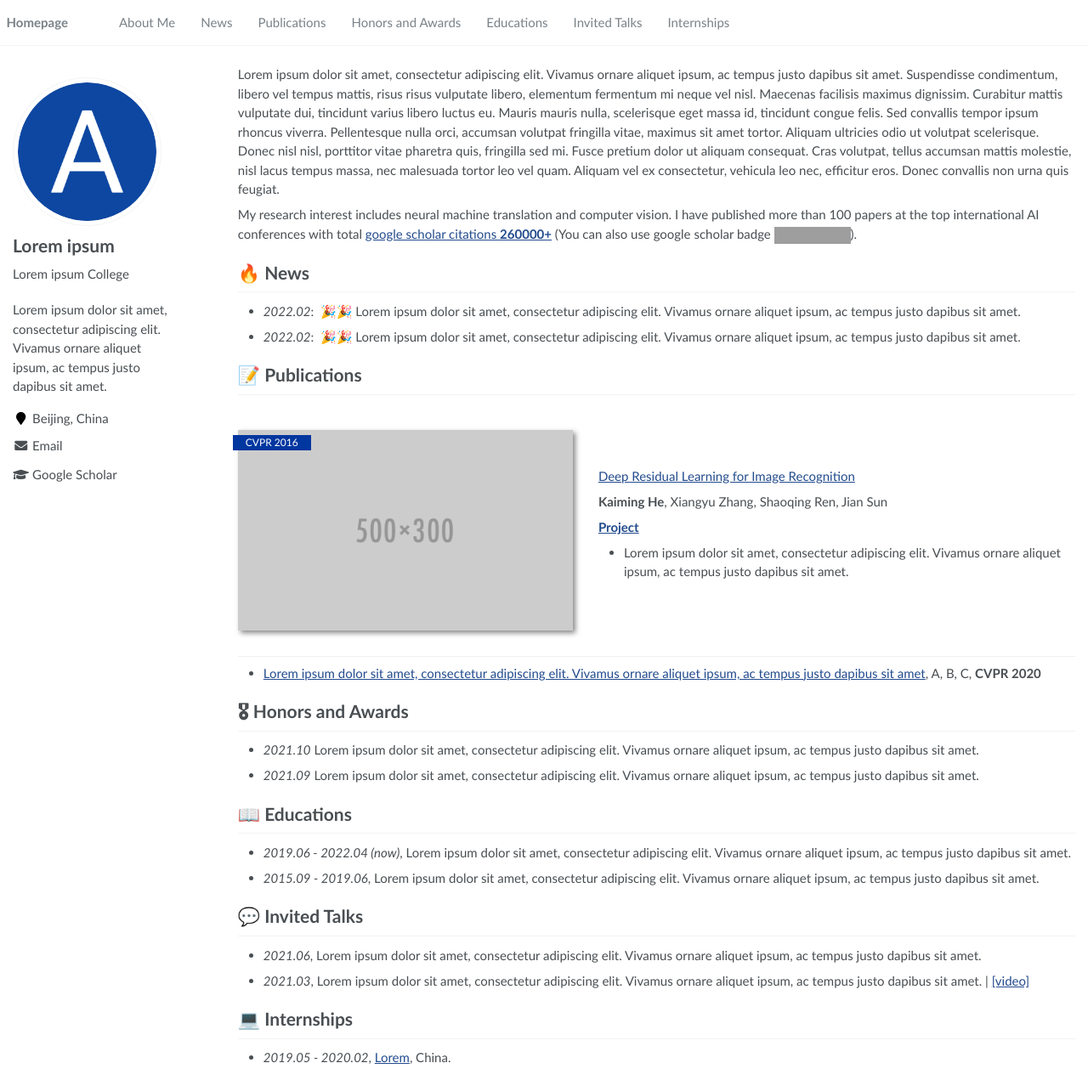
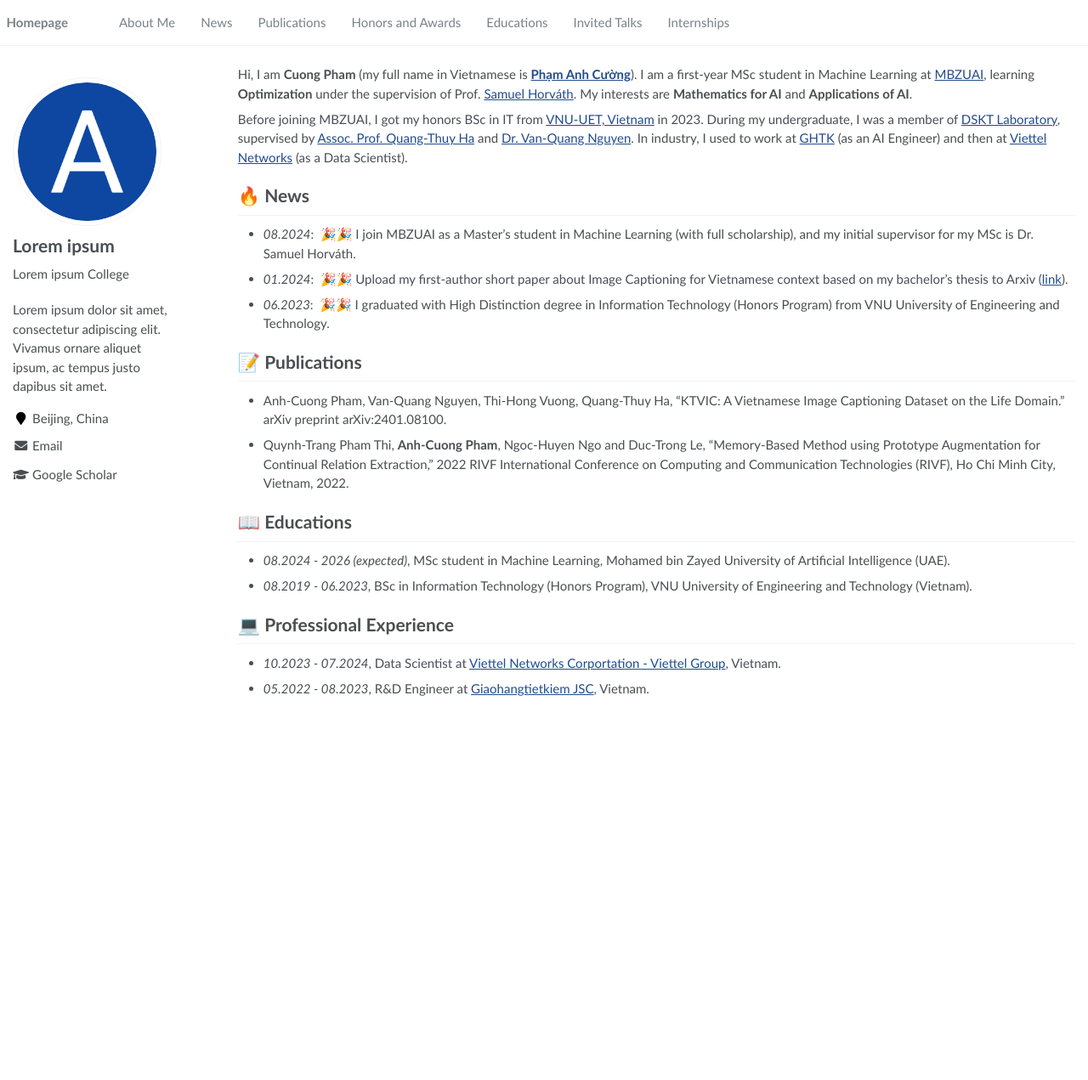
Before and after one commit to pacman-ctm/pacman-ctm.github.io, a Jekyll site: the page built from _pages/about.md, in a window 1280 px wide and 1271 px high. Shown: the whole window at 85% size. Built offline with Jekyll 4.4.1, drawn with Linux system fonts in a browser that asks for light colours; grey boxes are pictures that could not be loaded.

Commit message:
fix about v1

```diff
--- a/_pages/about.md
+++ b/_pages/about.md
@@ -17,18 +17,27 @@ redirect_from:
 
 <span class='anchor' id='about-me'></span>
 
-Lorem ipsum dolor sit amet, consectetur adipiscing elit. Vivamus ornare aliquet ipsum, ac tempus justo dapibus sit amet. Suspendisse condimentum, libero vel tempus mattis, risus risus vulputate libero, elementum fermentum mi neque vel nisl. Maecenas facilisis maximus dignissim. Curabitur mattis vulputate dui, tincidunt varius libero luctus eu. Mauris mauris nulla, scelerisque eget massa id, tincidunt congue felis. Sed convallis tempor ipsum rhoncus viverra. Pellentesque nulla orci, accumsan volutpat fringilla vitae, maximus sit amet tortor. Aliquam ultricies odio ut volutpat scelerisque. Donec nisl nisl, porttitor vitae pharetra quis, fringilla sed mi. Fusce pretium dolor ut aliquam consequat. Cras volutpat, tellus accumsan mattis molestie, nisl lacus tempus massa, nec malesuada tortor leo vel quam. Aliquam vel ex consectetur, vehicula leo nec, efficitur eros. Donec convallis non urna quis feugiat.
+Hi, I am <strong>Cuong Pham</strong> (my full name in Vietnamese is <a href="https://translate.google.com/?sl=vi&tl=en&text=Ph%E1%BA%A1m%20Anh%20C%C6%B0%E1%BB%9Dng&op=translate"><strong>Phạm Anh Cường</strong></a>). I am a first-year MSc student in Machine Learning at <a href="https://mbzuai.ac.ae/">MBZUAI</a>, learning <strong>Optimization</strong> under the supervision of Prof. <a href="https://sites.google.com/view/samuelhorvath">Samuel Horváth</a>. My interests are <strong>Mathematics for AI</strong> and <strong>Applications of AI</strong>.
 
-My research interest includes neural machine translation and computer vision. I have published more than 100 papers at the top international AI conferences with total <a href='https://scholar.google.com/citations?user=DhtAFkwAAAAJ'>google scholar citations <strong><span id='total_cit'>260000+</span></strong></a> (You can also use google scholar badge <a href='https://scholar.google.com/citations?user=DhtAFkwAAAAJ'><img src="https://img.shields.io/endpoint?url={{ url | url_encode }}&logo=Google%20Scholar&labelColor=f6f6f6&color=9cf&style=flat&label=citations"></a>).
+Before joining MBZUAI, I got my honors BSc in IT from <a href="https://uet.vnu.edu.vn/en/">VNU-UET, Vietnam</a> in 2023. During my undergraduate, I was a member of <a href="https://www.fit.uet.vnu.edu.vn/en/knowledge-technology-and-data-science-laboratory/">DSKT Laboratory</a>, supervised by <a href="https://uet.vnu.edu.vn/~thuyhq/">Assoc. Prof. Quang-Thuy Ha</a> and <a href="https://scholar.google.de/citations?user=qR180McAAAAJ&hl=en">Dr. Van-Quang Nguyen</a>. In industry, I used to work at <a href="https://www.linkedin.com/company/giaohangtietkiem-vn/">GHTK</a> (as an AI Engineer) and then at <a href="https://www.linkedin.com/company/viettel-network/">Viettel Networks</a> (as a Data Scientist).
+
+<!-- Lorem ipsum dolor sit amet, consectetur adipiscing elit. Vivamus ornare aliquet ipsum, ac tempus justo dapibus sit amet. Suspendisse condimentum, libero vel tempus mattis, risus risus vulputate libero, elementum fermentum mi neque vel nisl. Maecenas facilisis maximus dignissim. Curabitur mattis vulputate dui, tincidunt varius libero luctus eu. Mauris mauris nulla, scelerisque eget massa id, tincidunt congue felis. Sed convallis tempor ipsum rhoncus viverra. Pellentesque nulla orci, accumsan volutpat fringilla vitae, maximus sit amet tortor. Aliquam ultricies odio ut volutpat scelerisque. Donec nisl nisl, porttitor vitae pharetra quis, fringilla sed mi. Fusce pretium dolor ut aliquam consequat. Cras volutpat, tellus accumsan mattis molestie, nisl lacus tempus massa, nec malesuada tortor leo vel quam. Aliquam vel ex consectetur, vehicula leo nec, efficitur eros. Donec convallis non urna quis feugiat.
+
+My research interest includes neural machine translation and computer vision. I have published more than 100 papers at the top international AI conferences with total <a href='https://scholar.google.com/citations?user=DhtAFkwAAAAJ'>google scholar citations <strong><span id='total_cit'>260000+</span></strong></a> (You can also use google scholar badge <a href='https://scholar.google.com/citations?user=DhtAFkwAAAAJ'><img src="https://img.shields.io/endpoint?url={{ url | url_encode }}&logo=Google%20Scholar&labelColor=f6f6f6&color=9cf&style=flat&label=citations"></a>). -->
 
 
 # 🔥 News
-- *2022.02*: &nbsp;🎉🎉 Lorem ipsum dolor sit amet, consectetur adipiscing elit. Vivamus ornare aliquet ipsum, ac tempus justo dapibus sit amet.
-- *2022.02*: &nbsp;🎉🎉 Lorem ipsum dolor sit amet, consectetur adipiscing elit. Vivamus ornare aliquet ipsum, ac tempus justo dapibus sit amet.
+- *08.2024*: &nbsp;🎉🎉 I join MBZUAI as a Master's student in Machine Learning (with full scholarship), and my initial supervisor for my MSc is Dr. Samuel Horváth.
+- *01.2024*: &nbsp;🎉🎉 Upload my first-author short paper about Image Captioning for Vietnamese context based on my bachelor's thesis to Arxiv (<a href="https://arxiv.org/abs/2401.08100">link</a>).
+<!-- - *2022.02*: &nbsp;🎉🎉 Lorem ipsum dolor sit amet, consectetur adipiscing elit. Vivamus ornare aliquet ipsum, ac tempus justo dapibus sit amet.  -->
+- *06.2023*: &nbsp;🎉🎉 I graduated with High Distinction degree in Information Technology (Honors Program) from VNU University of Engineering and Technology.
 
 # 📝 Publications
+- Anh-Cuong Pham, Van-Quang Nguyen, Thi-Hong Vuong, Quang-Thuy Ha, "KTVIC: A Vietnamese Image Captioning Dataset on the Life Domain." arXiv preprint arXiv:2401.08100.
+- Quynh-Trang Pham Thi, **Anh-Cuong Pham**, Ngoc-Huyen Ngo and Duc-Trong Le, "Memory-Based Method using Prototype Augmentation for Continual Relation Extraction," 2022 RIVF International Conference on Computing and Communication Technologies (RIVF), Ho Chi Minh City, Vietnam, 2022.
 
-<div class='paper-box'><div class='paper-box-image'><div><div class="badge">CVPR 2016</div><img src='images/500x300.png' alt="sym" width="100%"></div></div>
+<!-- ----- -->
+<!-- <div class='paper-box'><div class='paper-box-image'><div><div class="badge">CVPR 2016</div><img src='images/500x300.png' alt="sym" width="100%"></div></div>
 <div class='paper-box-text' markdown="1">
 
 [Deep Residual Learning for Image Recognition](https://openaccess.thecvf.com/content_cvpr_2016/papers/He_Deep_Residual_Learning_CVPR_2016_paper.pdf)
@@ -38,21 +47,22 @@ My research interest includes neural machine translation and computer vision. I
 [**Project**](https://scholar.google.com/citations?view_op=view_citation&hl=zh-CN&user=DhtAFkwAAAAJ&citation_for_view=DhtAFkwAAAAJ:ALROH1vI_8AC) <strong><span class='show_paper_citations' data='DhtAFkwAAAAJ:ALROH1vI_8AC'></span></strong>
 - Lorem ipsum dolor sit amet, consectetur adipiscing elit. Vivamus ornare aliquet ipsum, ac tempus justo dapibus sit amet.
 </div>
-</div>
+</div> -->
+<!-- ------ -->
+<!-- - [Lorem ipsum dolor sit amet, consectetur adipiscing elit. Vivamus ornare aliquet ipsum, ac tempus justo dapibus sit amet](https://github.com), A, B, C, **CVPR 2020** -->
 
-- [Lorem ipsum dolor sit amet, consectetur adipiscing elit. Vivamus ornare aliquet ipsum, ac tempus justo dapibus sit amet](https://github.com), A, B, C, **CVPR 2020**
-
-# 🎖 Honors and Awards
+<!-- # 🎖 Honors and Awards
 - *2021.10* Lorem ipsum dolor sit amet, consectetur adipiscing elit. Vivamus ornare aliquet ipsum, ac tempus justo dapibus sit amet.
-- *2021.09* Lorem ipsum dolor sit amet, consectetur adipiscing elit. Vivamus ornare aliquet ipsum, ac tempus justo dapibus sit amet.
+- *2021.09* Lorem ipsum dolor sit amet, consectetur adipiscing elit. Vivamus ornare aliquet ipsum, ac tempus justo dapibus sit amet.  -->
 
 # 📖 Educations
-- *2019.06 - 2022.04 (now)*, Lorem ipsum dolor sit amet, consectetur adipiscing elit. Vivamus ornare aliquet ipsum, ac tempus justo dapibus sit amet.
-- *2015.09 - 2019.06*, Lorem ipsum dolor sit amet, consectetur adipiscing elit. Vivamus ornare aliquet ipsum, ac tempus justo dapibus sit amet.
+- *08.2024 - 2026 (expected)*, MSc student in Machine Learning, Mohamed bin Zayed University of Artificial Intelligence (UAE).
+- *08.2019 - 06.2023*, BSc in Information Technology (Honors Program), VNU University of Engineering and Technology (Vietnam).
 
-# 💬 Invited Talks
+<!-- # 💬 Invited Talks
 - *2021.06*, Lorem ipsum dolor sit amet, consectetur adipiscing elit. Vivamus ornare aliquet ipsum, ac tempus justo dapibus sit amet.
-- *2021.03*, Lorem ipsum dolor sit amet, consectetur adipiscing elit. Vivamus ornare aliquet ipsum, ac tempus justo dapibus sit amet.  \| [\[video\]](https://github.com/)
+- *2021.03*, Lorem ipsum dolor sit amet, consectetur adipiscing elit. Vivamus ornare aliquet ipsum, ac tempus justo dapibus sit amet.  \| [\[video\]](https://github.com/) -->
 
-# 💻 Internships
-- *2019.05 - 2020.02*, [Lorem](https://github.com/), China.
+# 💻 Professional Experience
+- *10.2023 - 07.2024*, Data Scientist at [Viettel Networks Corportation - Viettel Group](https://www.linkedin.com/company/viettel-network/), Vietnam.
+- *05.2022 - 08.2023*, R&D Engineer at [Giaohangtietkiem JSC](https://www.linkedin.com/company/giaohangtietkiem-vn/), Vietnam.
```
